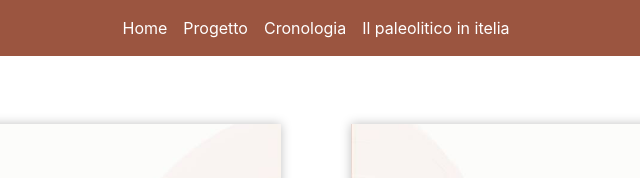
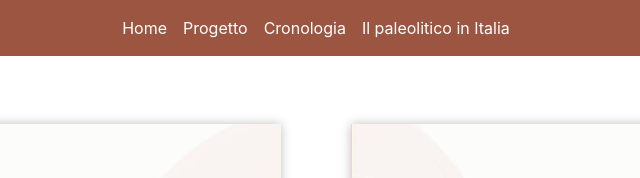
Before and after one commit to Re4ctor/filippoioli.github.io, a plain HTML site: page index.html in a window 1280 px wide. Shown: the part 400-578 px from the top of the page, 324-964 px from the left. Drawn offline with nearby package versions, Linux system fonts and the light colour scheme.

Commit message:
Update index.html

```diff
--- a/index.html
+++ b/index.html
@@ -98,7 +98,7 @@
             <a class="nav-link text-white" href="#">Cronologia</a>
           </li>
           <li class="nav-item">
-            <a class="nav-link text-white" href="#">Il paleolitico in itelia</a>
+            <a class="nav-link text-white" href="#">Il paleolitico in Italia</a>
           </li>
         </ul>
       </div>
```
